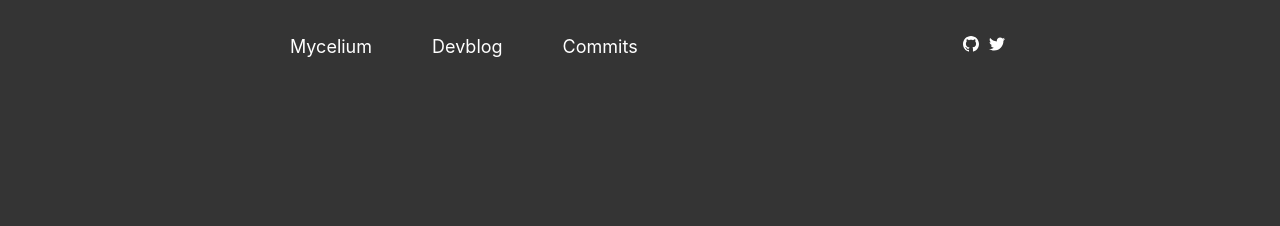
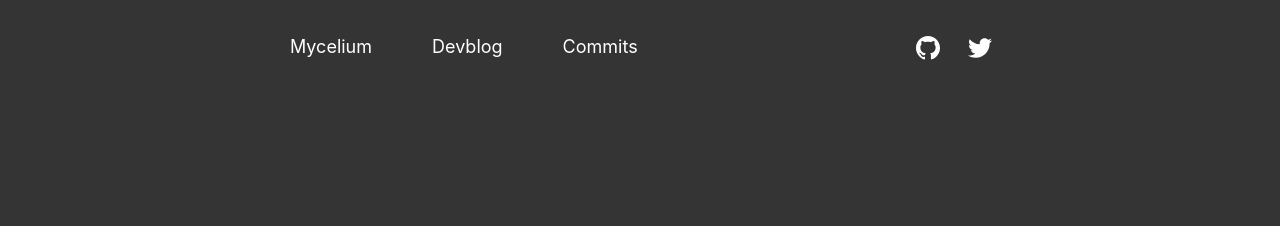
Before and after one commit to PropertyDamage/mycelium, a Jekyll site: the page built from index.html, in a window 1280 px wide. Shown: the top 226 px of the page. Built offline with Jekyll 4.4.1, drawn with Linux system fonts in a browser that asks for light colours.

Commit message:
Hitboxes and Underline
+ Removed underline from navbar when hovering a button
+ Augmented the hitbox of the social icons on the navbar

```diff
--- a/_sass/propertydmg/_layout.scss
+++ b/_sass/propertydmg/_layout.scss
@@ -51,6 +51,7 @@
 
     &:hover {
       background: #fe2c2c;
+      text-decoration: none;
     }
   }
 
@@ -58,15 +59,21 @@
     float: right;
 
     .social_nav {
-      padding: 5px;
+      padding: 5px 10px;
 
       .svg-icon {
         padding: 0;
         fill: #ffffff;
+        width: 32px;
+        height: 32px;
 
-        &:hover {
-          fill: #fe2c2c;
+        use {
+          transform: scale(1.5);
         }
+      }
+
+      &:hover svg {
+        fill: #fe2c2c;
       }
     }
   }
```
